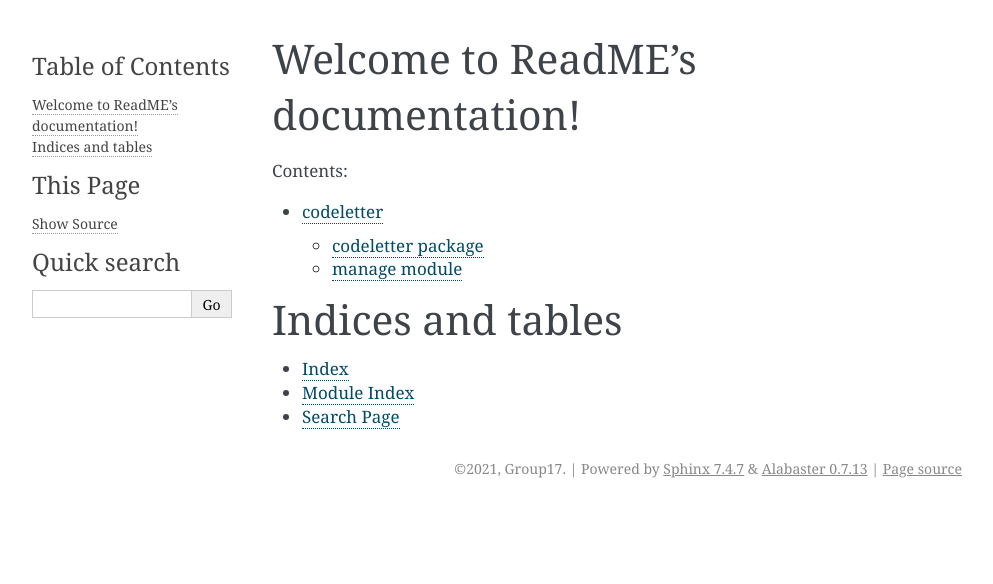
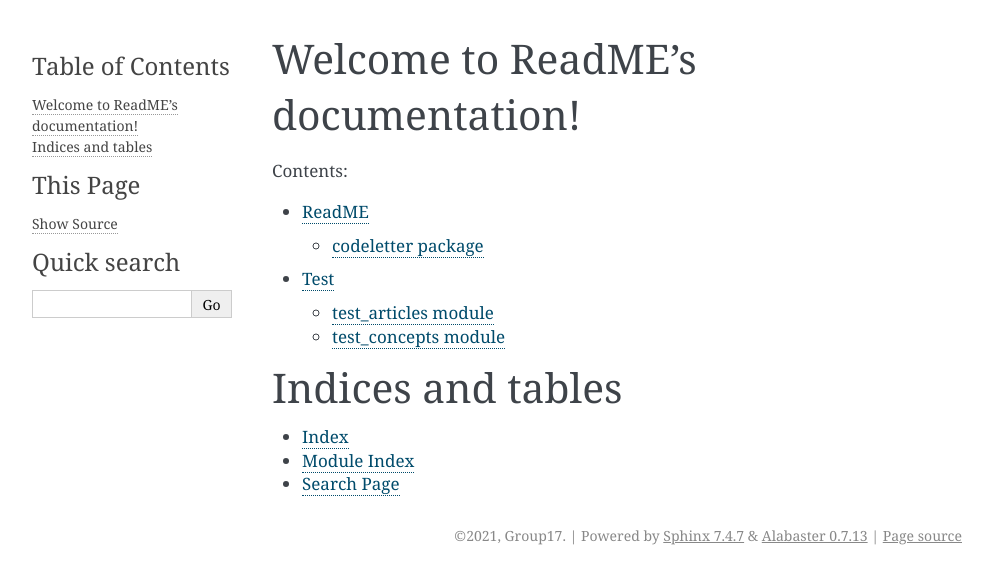
Before and after one commit to niveditalodha/ReadME, a Sphinx documentation site: the page built from source/index.rst, in a window 1280 px wide. Shown: the top 584 px of the page, without its empty margins (148-1141 px from the left). Built offline with Sphinx 7.4.7, drawn with Linux system fonts in a browser that asks for light colours.

Commit message:
Update README

```diff
--- a/source/index.rst
+++ b/source/index.rst
@@ -12,6 +12,11 @@ Welcome to ReadME's documentation!
 
    modules
 
+.. toctree::
+   :maxdepth: 2
+
+   test_modules
+
 
 
 Indices and tables
--- a/source/modules.rst
+++ b/source/modules.rst
@@ -1,8 +1,7 @@
-codeletter
-==========
+ReadME
+======
 
 .. toctree::
    :maxdepth: 4
 
    codeletter
-   manage
--- /dev/null
+++ b/source/test_modules.rst
@@ -0,0 +1,8 @@
+Test
+====
+
+.. toctree::
+   :maxdepth: 4
+
+   test_articles
+   test_concepts
```
Also changed, not shown: README.md (+3 -16 lines).
